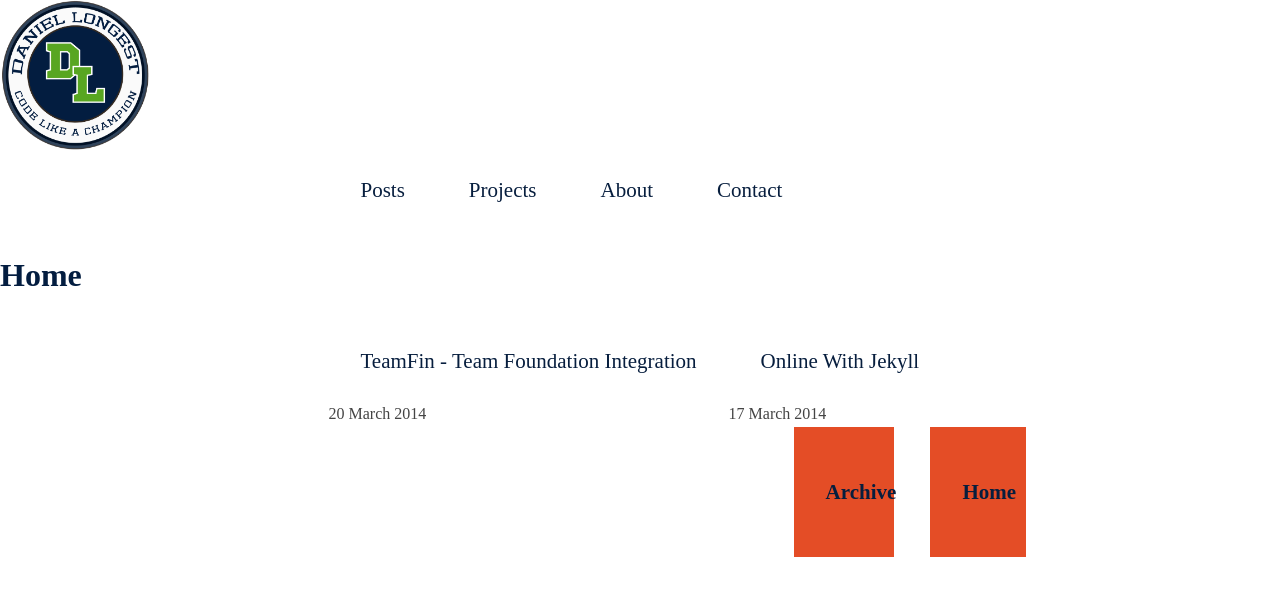
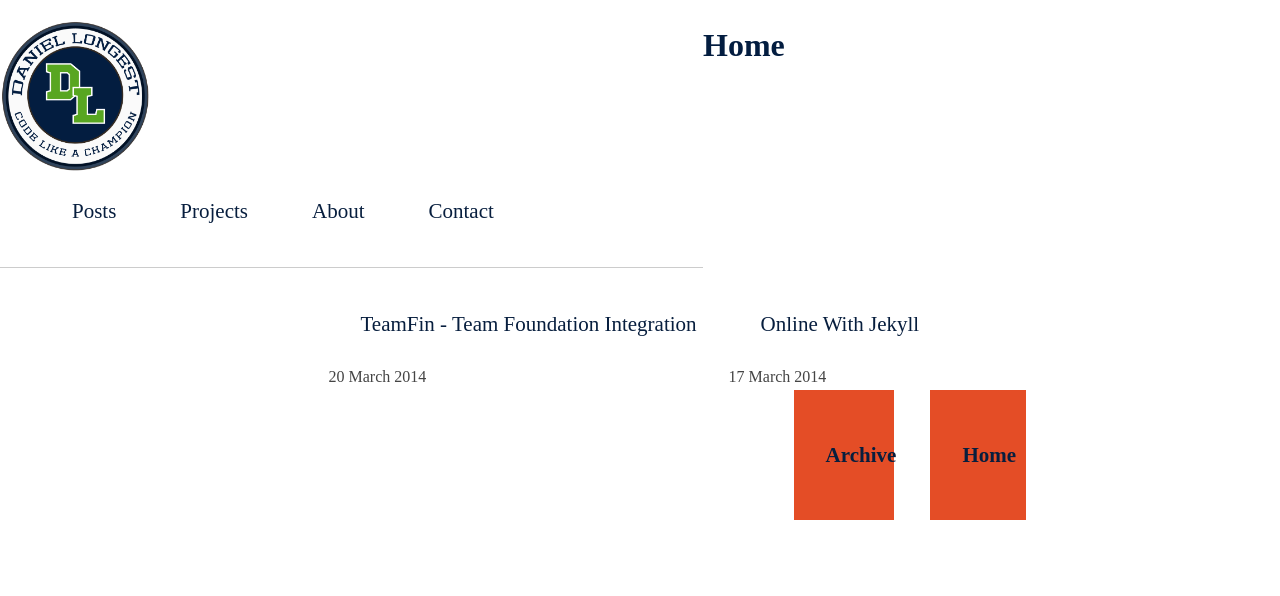
Before and after one commit to dlongest/dlongest.github.io, a Jekyll site: the page built from index.md, in a window 1280 px wide. Shown: the top 596 px of the page. Built offline with Jekyll 4.4.1, drawn with Linux system fonts in a browser that asks for light colours; some web fonts are replaced; Markdown is read by kramdown in place of the engine named in the settings.

Commit message:
More style changes.

```diff
--- a/_includes/head.html
+++ b/_includes/head.html
@@ -16,4 +16,5 @@
 	<li><a href="#">About</a></li>
 	<li><a href="#">Contact</a></li>
 	</ul>
+	<hr />
 	</div>
--- a/css/header.css
+++ b/css/header.css
@@ -23,3 +23,7 @@
 ul a:hover {
 color: #57A645
 }
+
+#header {
+float: left
+}
```
